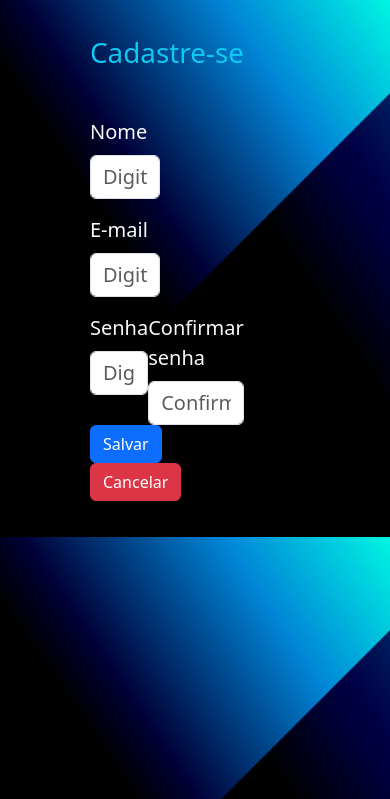
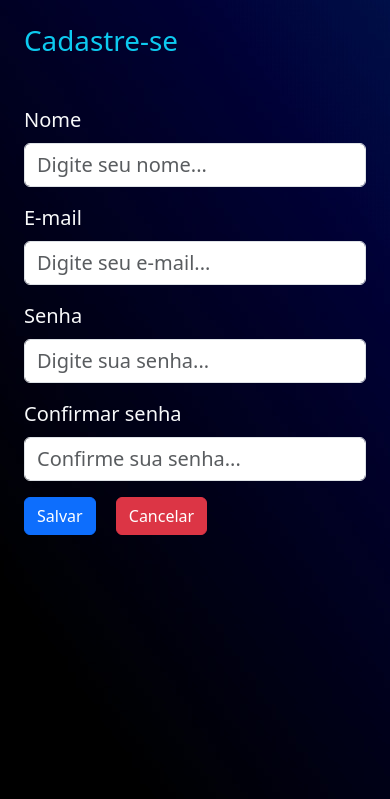
Before and after one commit to ericDK89/barbershop, a Django app: template user/templates/register.html in a window 390 px wide. Shown: the top 799 px of the page. Run offline with Django 4.2, Linux system fonts and the light colour scheme; the template is opened without the code that fills it, so the values that code supplies are empty.

Commit message:
add: Mobile screen

```diff
--- a/templates/static/global/global.css
+++ b/templates/static/global/global.css
@@ -6,8 +6,8 @@
 
 body {
   -webkit-font-smoothing: antialiased;
-  background-image: url("/static/assets/bg.jpg");
-  background-size: cover;
+
+  background-image: url('/static/assets/bg.jpg');
 
   padding: 2.25rem 5.625rem;
 
@@ -23,3 +23,9 @@
   color: inherit;
   text-decoration: none;
 }
+
+@media screen and (max-width: 768px) {
+  body {
+    padding: 1.5rem;
+  }
+}
--- a/user/templates/register.html
+++ b/user/templates/register.html
@@ -20,7 +20,7 @@
       {% endfor %}
     {% endif %}
 
-    <form action="{% url 'register' %}" method='POST' class="mt-5 col-4">{% csrf_token %}
+    <form action="{% url 'register' %}" method='POST' class="mt-5 col-sm-4">{% csrf_token %}
         <div>
           <label class="form-label text-light fs-5" for="name">Nome</label>
           <input class="form-control fs-5" type="text" id="name" name="name" placeholder="Digite seu nome...">
@@ -31,13 +31,13 @@
           <input class="form-control fs-5" type="email" id="email" name="email" placeholder="Digite seu e-mail...">
         </div>
 
-      <div class="d-flex justify-content-between">
+      <div class="d-flex justify-content-between flex-sm-row flex-column ">
         <div class="my-3 ">
           <label class="form-label text-light fs-5" for="password">Senha</label>
           <input class="form-control fs-5" type="password" id="password" name="password" placeholder="Digite sua senha...">
         </div>
 
-        <div class="mt-3 ">
+        <div class="mt-sm-3 mb-sm-0 mb-3 ">
           <label class="form-label text-light fs-5" for="confirm_password">Confirmar senha</label>
           <input class="form-control fs-5" type="password" id="confirm_password" name="confirm_password" placeholder="Confirme sua senha...">
         </div>
```
Also changed, not shown: user/templates/login.html (+4 -4 lines).
